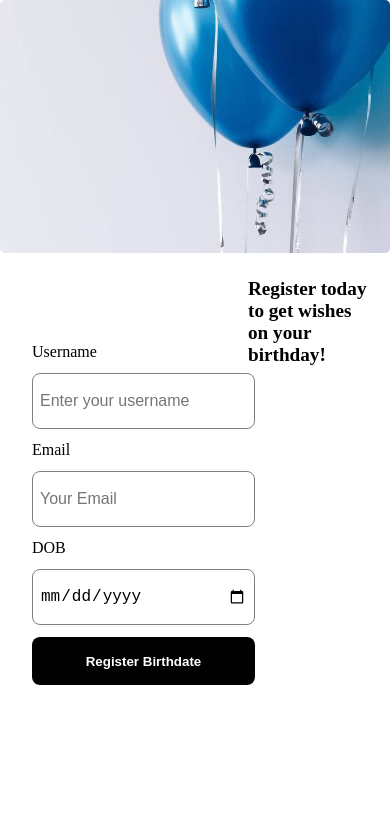
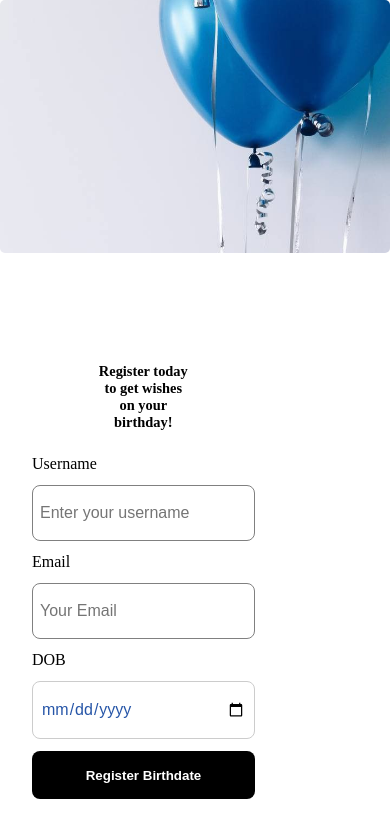
Before and after one commit to Raymond-dev1/Birthday-Reminder-App, a website: page public/register.html in a window 390 px wide. Drawn offline with Linux system fonts and the light colour scheme; a web font is replaced by a local one.

Commit message:
add some styles

```diff
--- a/public/register.css
+++ b/public/register.css
@@ -30,7 +30,7 @@ img{
     margin-bottom: 20px;
     /* min-height :100vh; */
 }
-h1{
+/* h1{
     color:#000000;
     width:30%;
     position: relative;
@@ -38,7 +38,18 @@ h1{
     left: 15rem;
     font-size: large;
     font-weight: bolder;
-}
+} */
+     h1{
+        padding:15px;
+        width: 90%;
+        max-width: 500px;
+        margin: 20px auto;
+        font-size: 0.9rem;
+        position:relative;
+        bottom: 4rem;
+        left: 13rem;
+        text-align: right;
+    }
 form{
     display: flex;
     flex-direction: column;
@@ -59,6 +70,12 @@ input{
     height:2rem;
     text-align: left;
     padding: 7px;
+}
+input[type="date"] {
+  border: 1px solid #ccc;
+  padding: 8px;
+  font-family: sans-serif;
+  color: #2756a8;
 }
 button{
     border-radius: 8px;
@@ -82,24 +99,21 @@ button:hover{
         height: 30%;
         border-radius: 5px;
     }
-
-    h1{
-        position: relative;
-        right:20rem;
-        top:2rem;
-        width: 90%;
-        font-size: 1.2rem;
-        /* margin: 15px auto; */
-    }
-
     form{
-        margin-top:12rem;
+        margin-top:19rem;
         width: 90%;
         padding: 15px;
         height: auto;
         gap: 12px;
     }
-
+    h1{
+        text-align: center;
+        justify-self: center;
+        font-weight: 1.5rem;
+        position: relative;
+        left: 20%;
+        top:50px;
+    }
     input{
         height: 2.5rem;
         font-size: 16px;
--- a/public/register.js
+++ b/public/register.js
@@ -50,6 +50,8 @@ const registerUser = async () => {
 
     if (!data.success) {
       alert(`Registration failed: ${data.message}`);
+      submitButton.disabled = false;
+      submitButton.textContent = "Register Birthday";
       return;
     } else {
       alert("Registration successful!");
```
